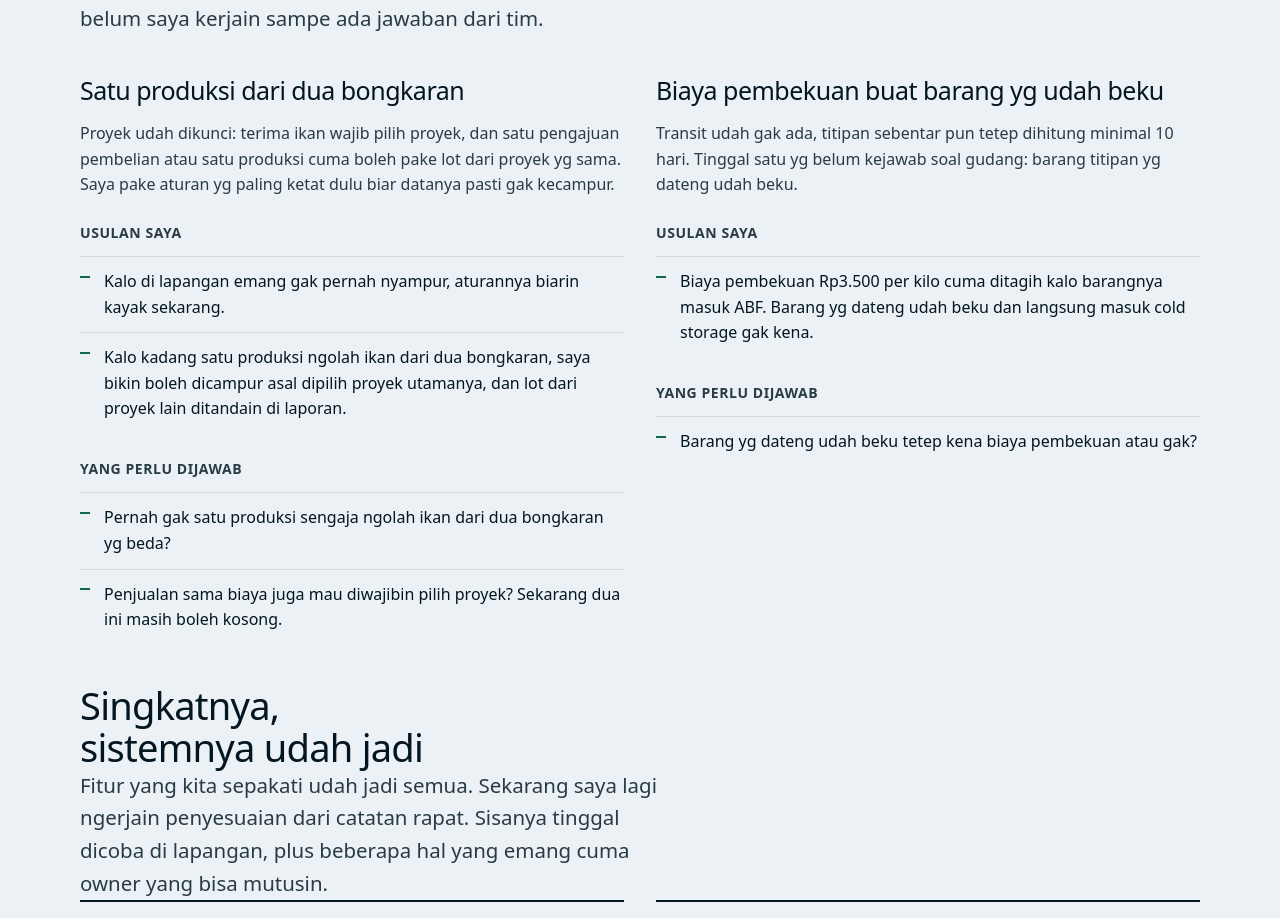
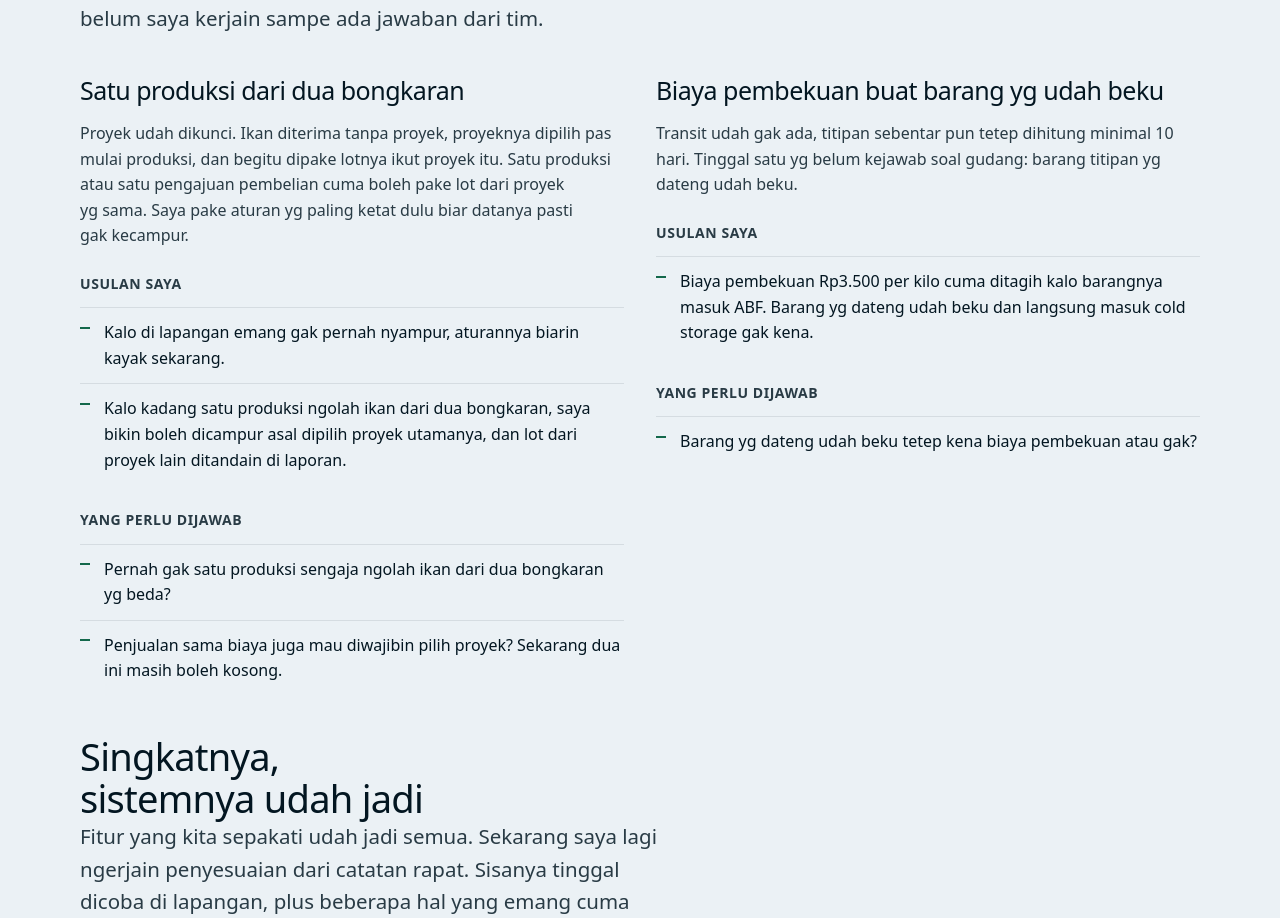
Before and after one commit to hdmimesir-afk/tunaproject, a Next.js app: page /update in a window 1280 px wide. Shown: the part 5482-6400 px from the top of the page. Built offline with nearby package versions, Linux system fonts and the light colour scheme; a web font is replaced by a local one.

Commit message:
Update: teks soal bongkaran disesuaikan, proyek dipilih pas mulai produksi

```diff
--- a/components/update/isi.ts
+++ b/components/update/isi.ts
@@ -85,7 +85,7 @@ export const TERBARU: { judul: string; isi: string }[] = [
 export const USULAN: { judul: string; masalah: string; usulan: string[]; tanya: string[] }[] = [
   {
     judul: "Satu produksi dari dua bongkaran",
-    masalah: "Proyek udah dikunci: terima ikan wajib pilih proyek, dan satu pengajuan pembelian atau satu produksi cuma boleh pake lot dari proyek yg sama. Saya pake aturan yg paling ketat dulu biar datanya pasti gak kecampur.",
+    masalah: "Proyek udah dikunci. Ikan diterima tanpa proyek, proyeknya dipilih pas mulai produksi, dan begitu dipake lotnya ikut proyek itu. Satu produksi atau satu pengajuan pembelian cuma boleh pake lot dari proyek yg sama. Saya pake aturan yg paling ketat dulu biar datanya pasti gak kecampur.",
     usulan: [
       "Kalo di lapangan emang gak pernah nyampur, aturannya biarin kayak sekarang.",
       "Kalo kadang satu produksi ngolah ikan dari dua bongkaran, saya bikin boleh dicampur asal dipilih proyek utamanya, dan lot dari proyek lain ditandain di laporan.",
```
